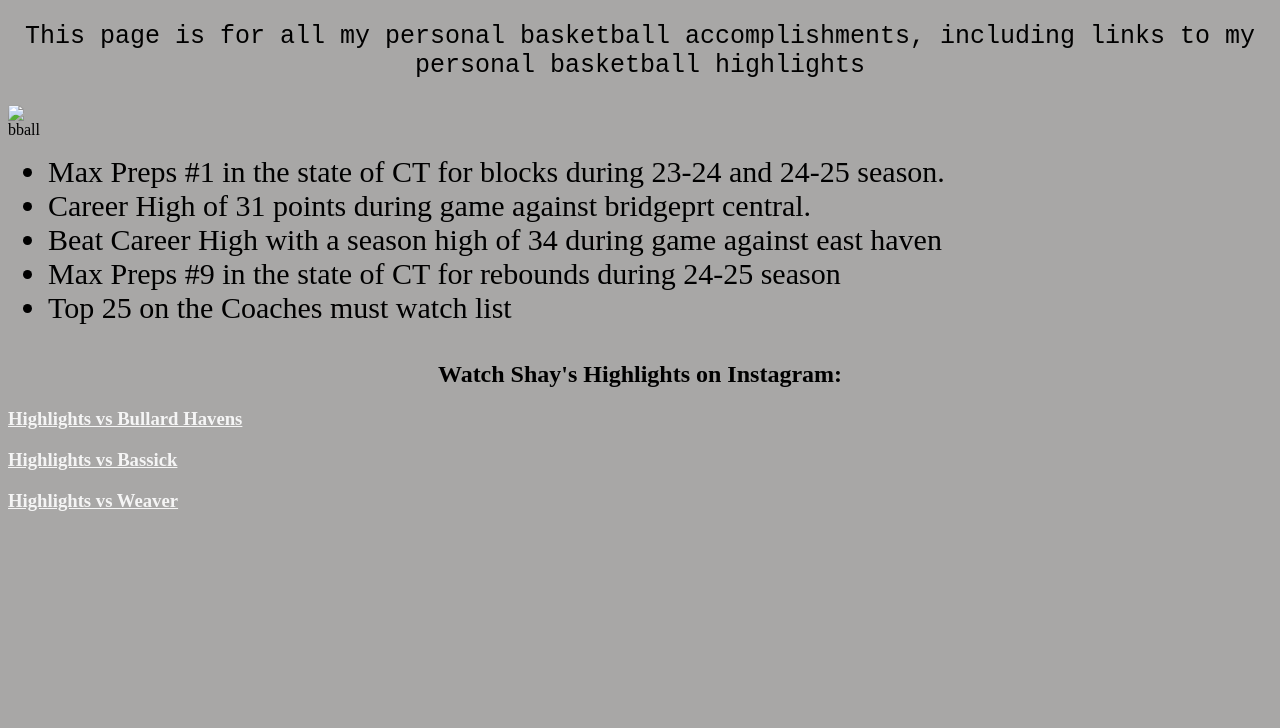
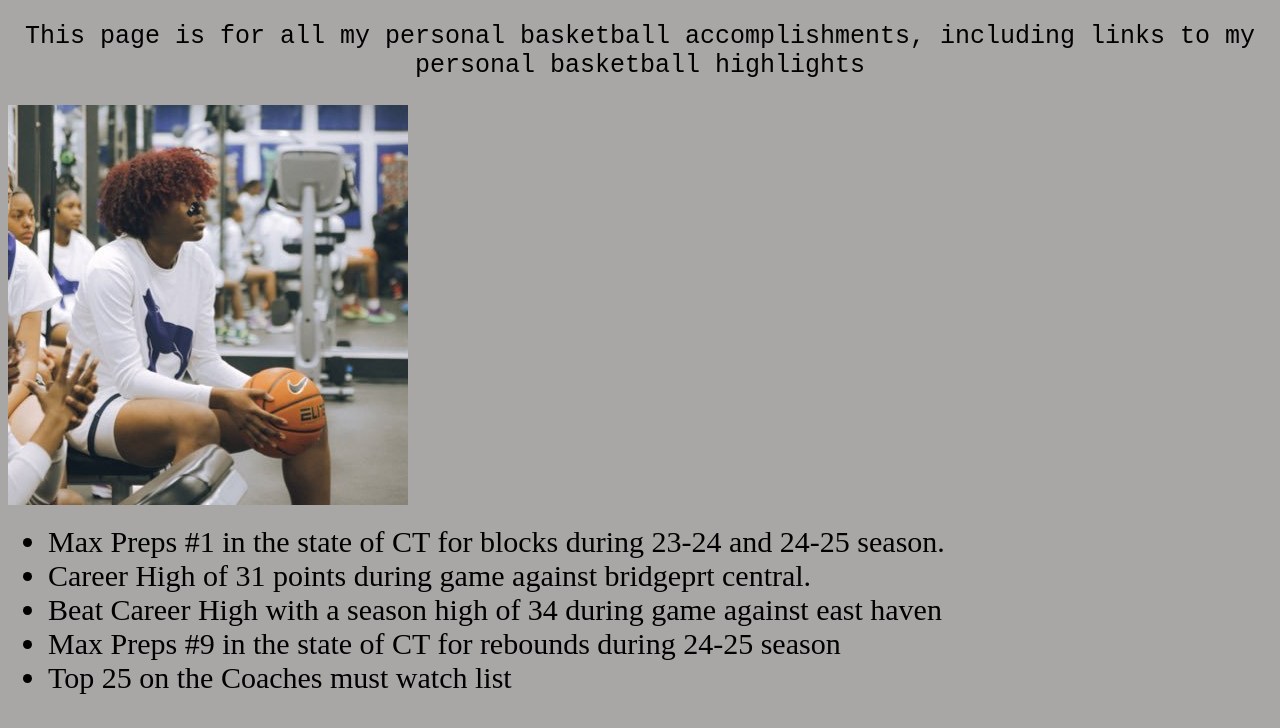
Before and after one commit to LashayaP/Final-Project, a plain HTML site: page Accomplishments.html in a window 1280 px wide. Shown: the part 61-789 px from the top of the page. Drawn offline with Linux system fonts and the light colour scheme.

Commit message:
Update Accomplishments.html

```diff
--- a/Accomplishments.html
+++ b/Accomplishments.html
@@ -14,7 +14,7 @@
  <div class="image">
     <div class="accomplishments">
 
-      <img src="Lockeroom.jpeg" alt="bball">
+      <img src="Lockeroom.jpg" alt="bball">
 
 
 
```
